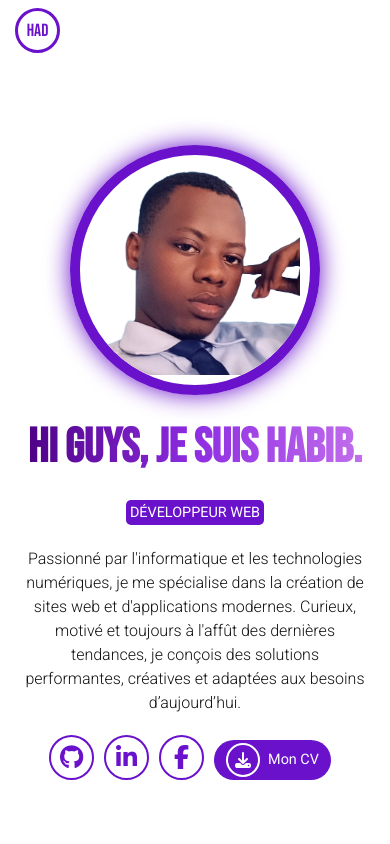
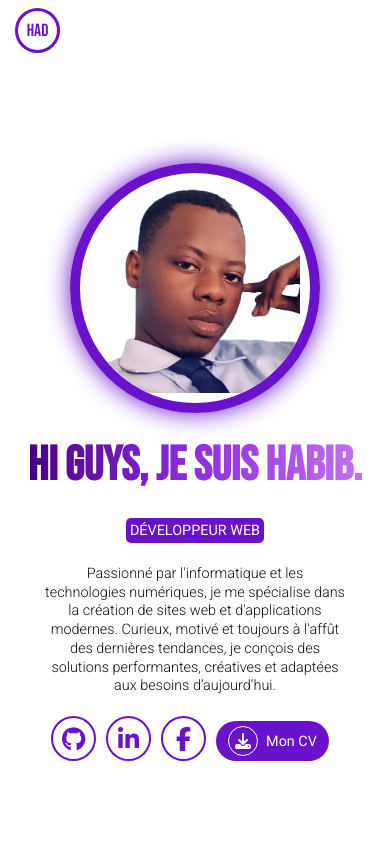
Before and after one commit to habibadama/had-portfolio, a plain HTML site: page index.html in a window 390 px wide. Shown: the top 844 px of the page. Drawn offline with Linux system fonts and the light colour scheme.

Commit message:
Mise à jour du 26/09/2025 portant sur l'ensemble du portfolio vr_1.1

```diff
--- a/style.css
+++ b/style.css
@@ -318,10 +318,11 @@ section>h2::after {
 .social-icons a.btn-cv .fa-download {
   font-size: 16px;
 }
+
 .social-icons a.btn-cv i {
-      border: 2px solid white;
-    padding: 7px;
-    border-radius: 50%;
+  border: 1.4px solid white;
+  padding: 6px;
+  border-radius: 50%;
 }
 
 .social-icons a.btn-cv:hover {
@@ -603,10 +604,12 @@ section>h2::after {
   font-weight: 300;
   color: var(--color-gray);
 }
-.contact-text p:first-child{
+
+.contact-text p:first-child {
   font-weight: 400;
   line-height: 1.6;
 }
+
 .contact-address {
   margin-top: 40px;
 }
@@ -1153,7 +1156,12 @@ footer a:hover {
   .profil-content h1 {
     font-size: 3rem;
   }
-
+    .profil-content p {
+    font-size: 0.9rem;
+    line-height: 1.3;
+    max-width: 300px;
+    margin: auto;
+  }
   .profil-title {
     font-size: 0.9rem;
     padding: 4px;
```
